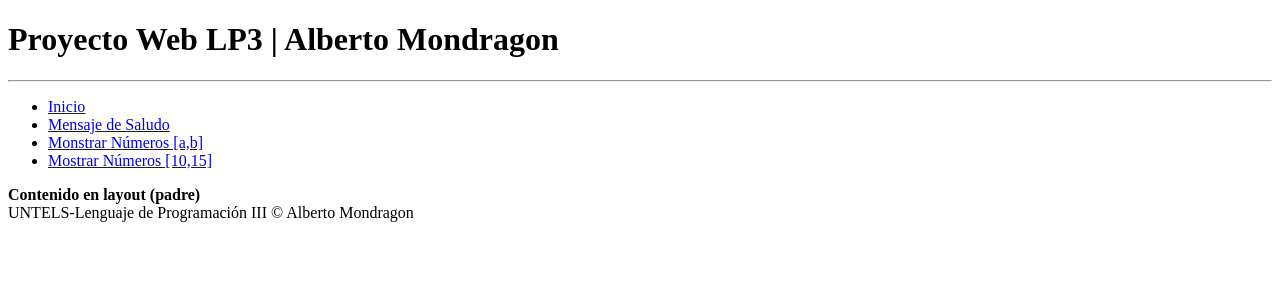
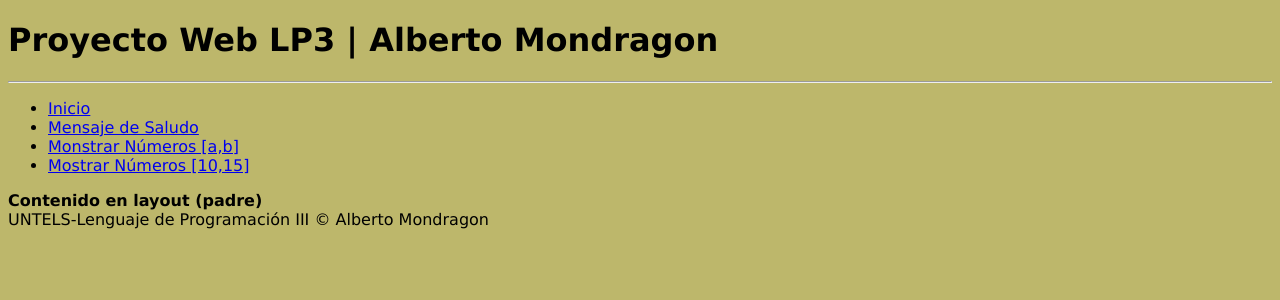
Before and after one commit to Mondra1025/Semana14, a Django app: page / in a window 1280 px wide. Shown: the top 300 px of the page. Run offline with Django 4.2, Linux system fonts and the light colour scheme.

Commit message:
Clase Semana 14

```diff
--- /dev/null
+++ b/proyecto/miapp/static/css/style.css
@@ -0,0 +1,4 @@
+body{
+    font-family: Verdana, Geneva, Tahoma, sans-serif;
+    background-color: darkkhaki;
+}
--- a/proyecto/miapp/templates/layout.html
+++ b/proyecto/miapp/templates/layout.html
@@ -9,6 +9,8 @@
         {% endblock %}
         | Alberto Mondragon
     </title>
+    {% load static %}
+    <link rel="stylesheet" type="text/css" href="{% static 'css/style.css'%}">
 </head>
 <body>
     <h1>Proyecto Web LP3 | Alberto Mondragon</h1>
--- a/proyecto/proyecto/settings.py
+++ b/proyecto/proyecto/settings.py
@@ -116,7 +116,7 @@ USE_TZ = True
 # Static files (CSS, JavaScript, Images)
 # https://docs.djangoproject.com/en/4.2/howto/static-files/
 
-STATIC_URL = 'static/'
+STATIC_URL = '/static/'
 
 # Default primary key field type
 # https://docs.djangoproject.com/en/4.2/ref/settings/#default-auto-field
```
